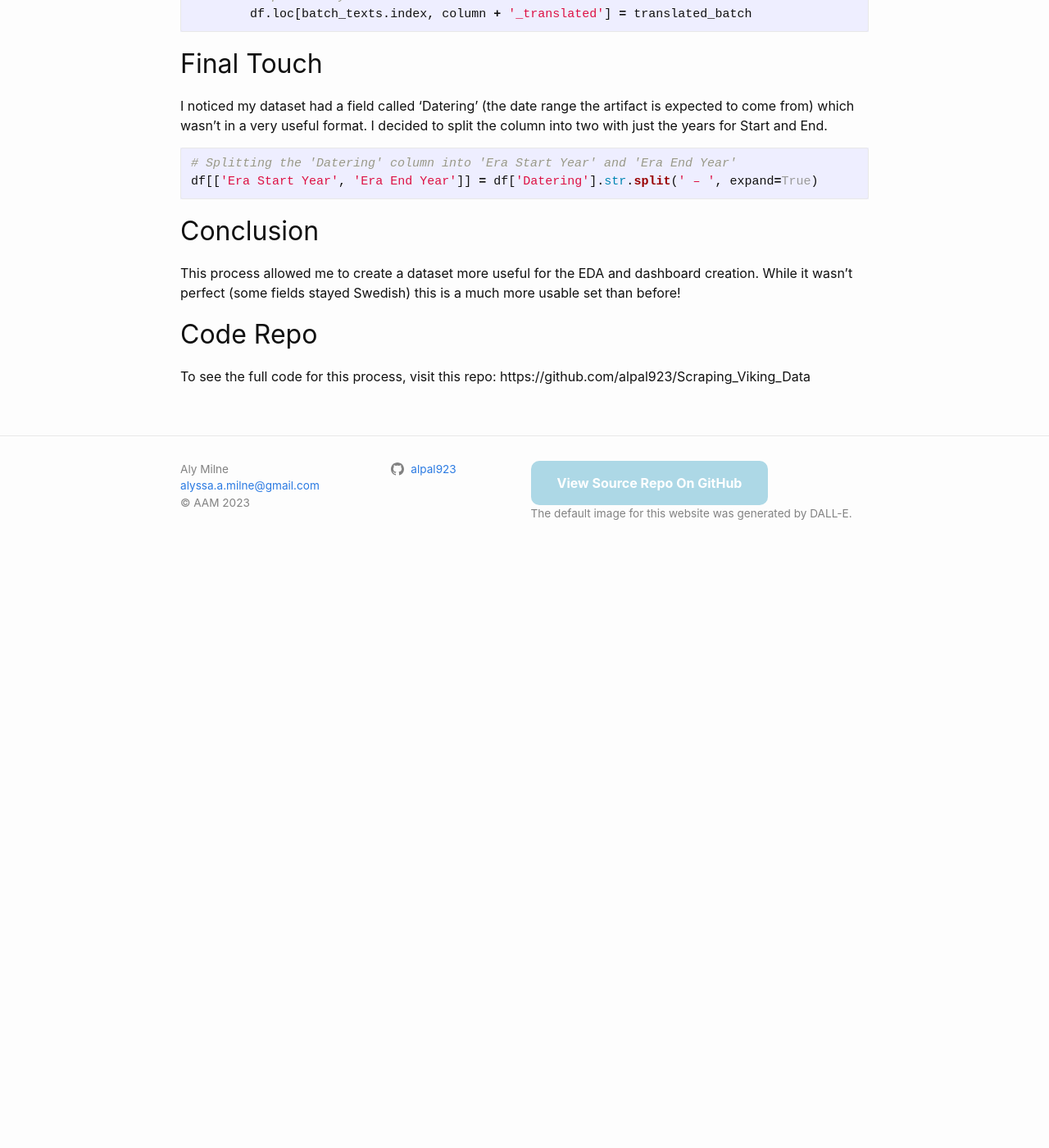
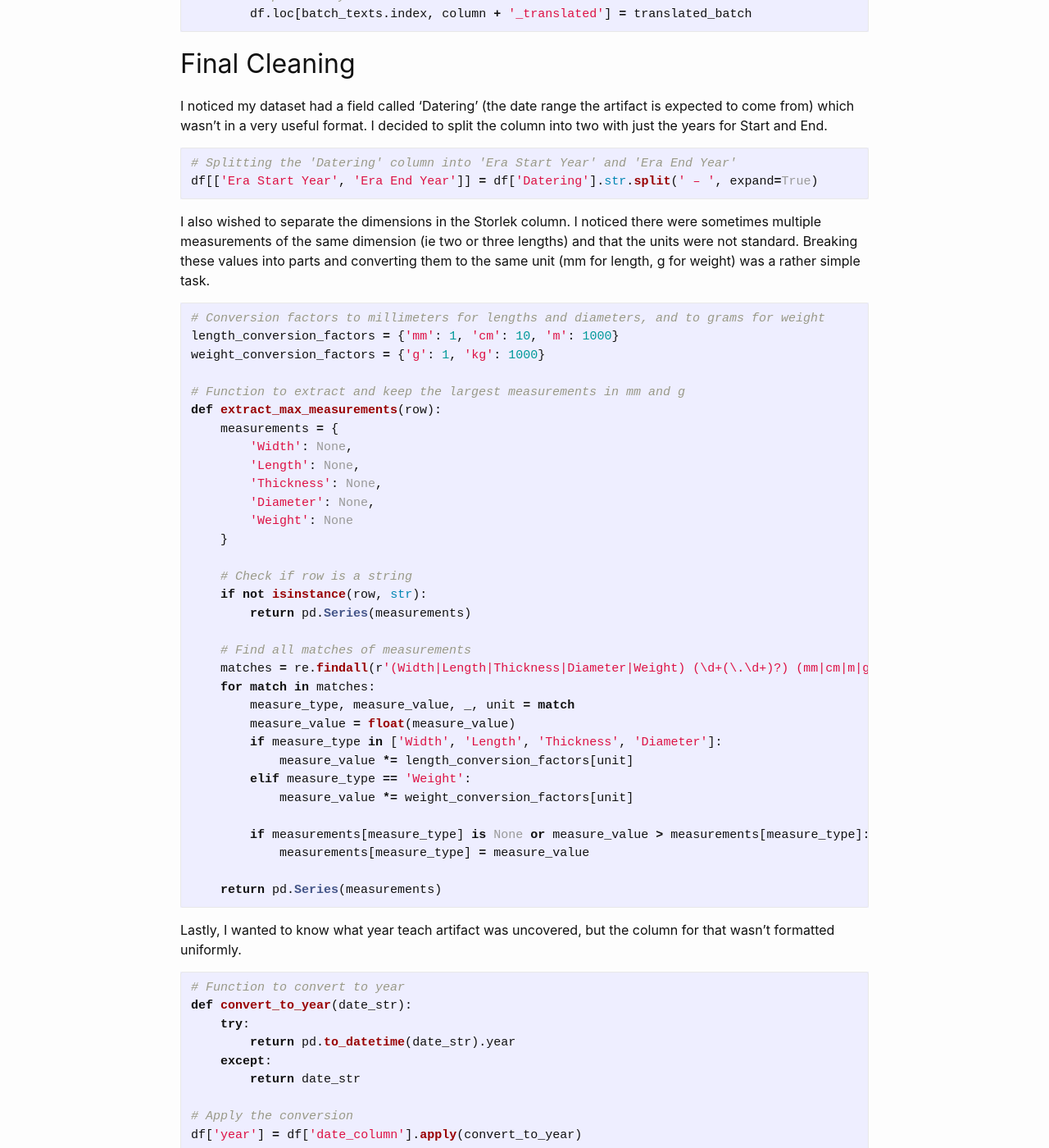
Before and after one commit to alpal923/alpal923.github.io, a Jekyll site: the page built from _posts/2023-12-11-translating-viking-data.md, in a window 1280 px wide and 1400 px high, scrolled down 2586 px. Shown: the whole window at 82% size. Built offline with Jekyll 4.4.1, drawn with Linux system fonts in a browser that asks for light colours; comment, search, counter and statistics services are not loaded; before the commit the page ends 3282 px from its top, so only the background shows below that; some of the changed text lies outside the part shown.

Commit message:
add EDA post and images

````diff
--- a/_posts/2023-12-11-translating-viking-data.md
+++ b/_posts/2023-12-11-translating-viking-data.md
@@ -95,7 +95,7 @@ for column in text_columns:
         df.loc[batch_texts.index, column + '_translated'] = translated_batch
 ```
 
-## Final Touch
+## Final Cleaning
 I noticed my dataset had a field called 'Datering' (the date range the artifact is expected to come from) which wasn't in a very useful format. I decided to split the column into two with just the years for Start and End.
 
 ```python
@@ -103,9 +103,60 @@ I noticed my dataset had a field called 'Datering' (the date range the artifact
 df[['Era Start Year', 'Era End Year']] = df['Datering'].str.split(' – ', expand=True)
 ```
 
+I also wished to separate the dimensions in the Storlek column. I noticed there were sometimes multiple measurements of the same dimension (ie two or three lengths) and that the units were not standard. Breaking these values into parts and converting them to the same unit (mm for length, g for weight) was a rather simple task.
+
+```python
+# Conversion factors to millimeters for lengths and diameters, and to grams for weight
+length_conversion_factors = {'mm': 1, 'cm': 10, 'm': 1000}
+weight_conversion_factors = {'g': 1, 'kg': 1000}
+
+# Function to extract and keep the largest measurements in mm and g
+def extract_max_measurements(row):
+    measurements = {
+        'Width': None,
+        'Length': None,
+        'Thickness': None,
+        'Diameter': None,
+        'Weight': None
+    }
+
+    # Check if row is a string
+    if not isinstance(row, str):
+        return pd.Series(measurements)
+
+    # Find all matches of measurements
+    matches = re.findall(r'(Width|Length|Thickness|Diameter|Weight) (\d+(\.\d+)?) (mm|cm|m|g|kg)', row)
+    for match in matches:
+        measure_type, measure_value, _, unit = match
+        measure_value = float(measure_value)
+        if measure_type in ['Width', 'Length', 'Thickness', 'Diameter']:
+            measure_value *= length_conversion_factors[unit]
+        elif measure_type == 'Weight':
+            measure_value *= weight_conversion_factors[unit]
+
+        if measurements[measure_type] is None or measure_value > measurements[measure_type]:
+            measurements[measure_type] = measure_value
+
+    return pd.Series(measurements)
+```
+
+Lastly, I wanted to know what year teach artifact was uncovered, but the column for that wasn't formatted uniformly.
+
+```python
+# Function to convert to year
+def convert_to_year(date_str):
+    try:
+        return pd.to_datetime(date_str).year
+    except:
+        return date_str
+
+# Apply the conversion
+df['year'] = df['date_column'].apply(convert_to_year)
+```
+
 ## Conclusion
 This process allowed me to create a dataset more useful for the EDA and dashboard creation. While it wasn't perfect (some fields stayed Swedish) this is a much more usable set than before!
 
 ## Code Repo
 To see the full code for this process, visit this repo:
-https://github.com/alpal923/Scraping_Viking_Data
+[Viking Scraping and Cleaning](https://github.com/alpal923/Scraping_Viking_Data)
````
Also changed, not shown: _posts/2023-11-29-viking-data-scraping.md (+1 -1 lines), _posts/2023-12-12-EDA-insights.md (added, +64 -0 lines), assets/images/DALLE/viking_graph.png (added), assets/images/Viking_EDA/trade_dig_sites.png (added), assets/images/Viking_EDA/trade_materials.png (added), assets/images/Viking_EDA/trade_years.png (added), assets/images/Viking_EDA/war_dig_sites.png (added), assets/images/Viking_EDA/war_locations.png (added), assets/images/Viking_EDA/war_years.png (added), assets/images/Viking_EDA/weapons.png (added), 3 other files.
